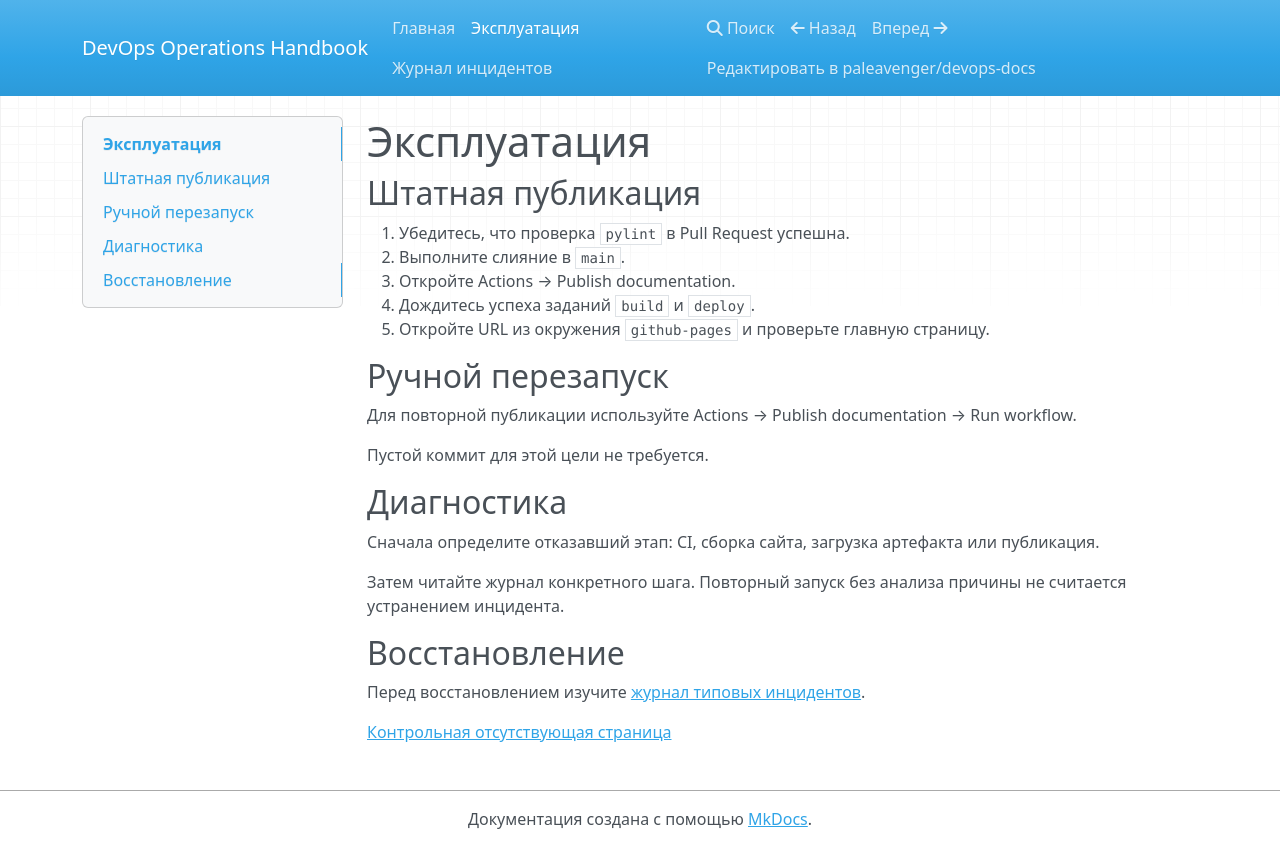
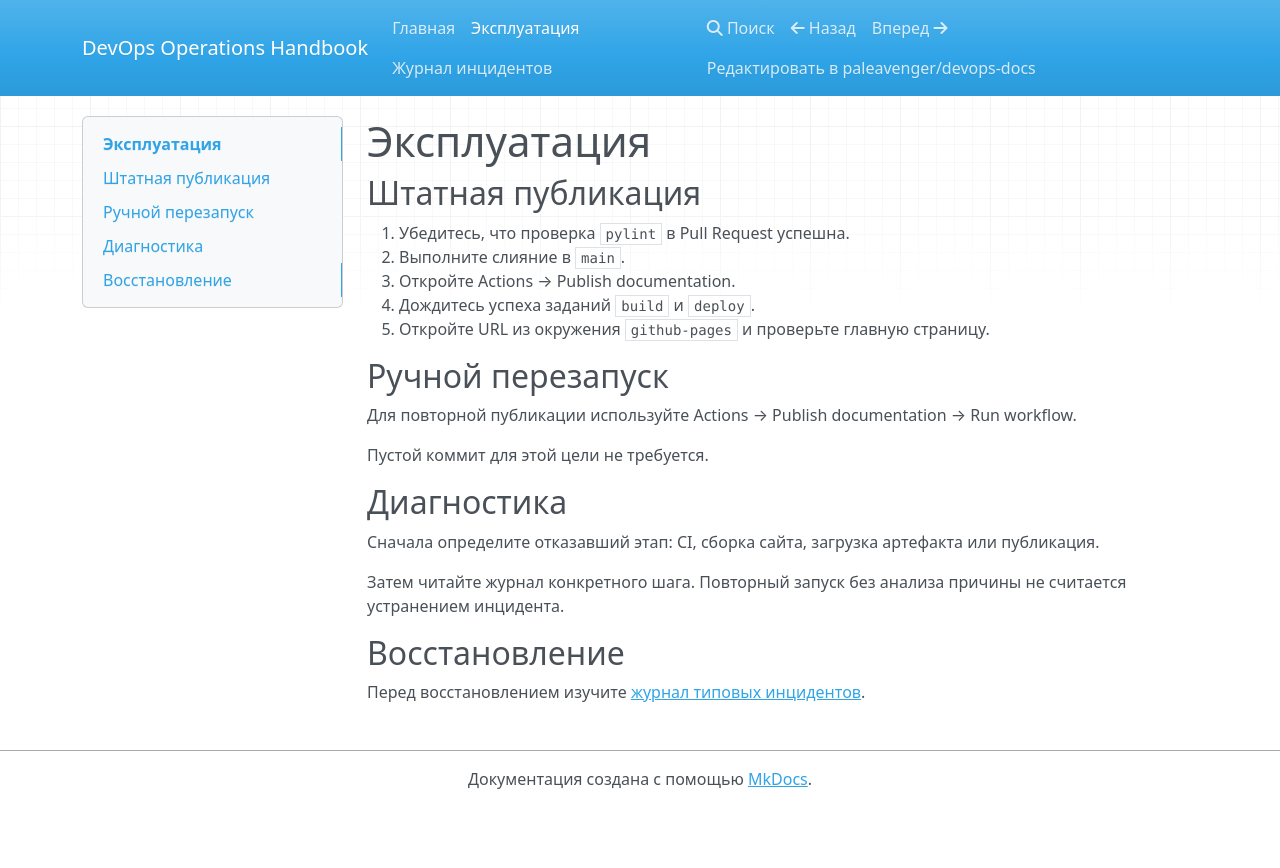
Before and after one commit to paleavenger/devops-docs, an MkDocs documentation site: the page built from docs/runbook.md, in a window 1280 px wide. Shown: the top 868 px of the page. Built offline with MkDocs 1.6.1, drawn with Linux system fonts in a browser that asks for light colours; nearby versions of some CDN libraries.

Commit message:
docs: remove missing control link

```diff
--- a/docs/runbook.md
+++ b/docs/runbook.md
@@ -22,5 +22,3 @@
 ## Восстановление
 
 Перед восстановлением изучите [журнал типовых инцидентов](incidents.md).
-
-[Контрольная отсутствующая страница](missing-page.md)
```
